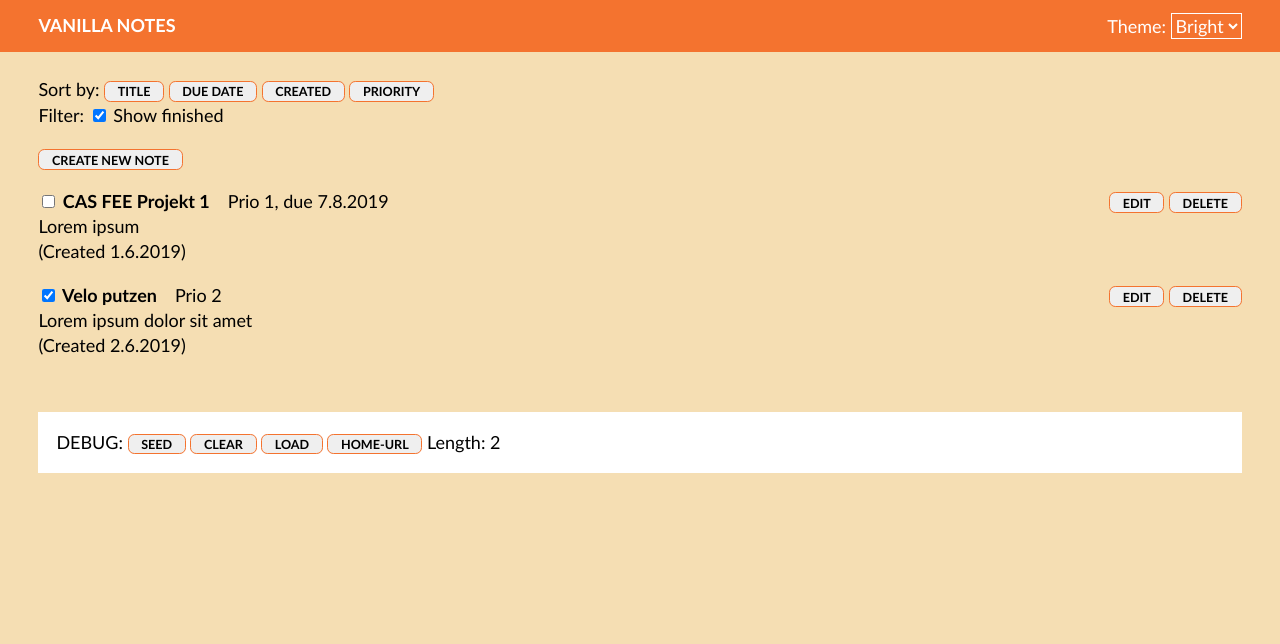
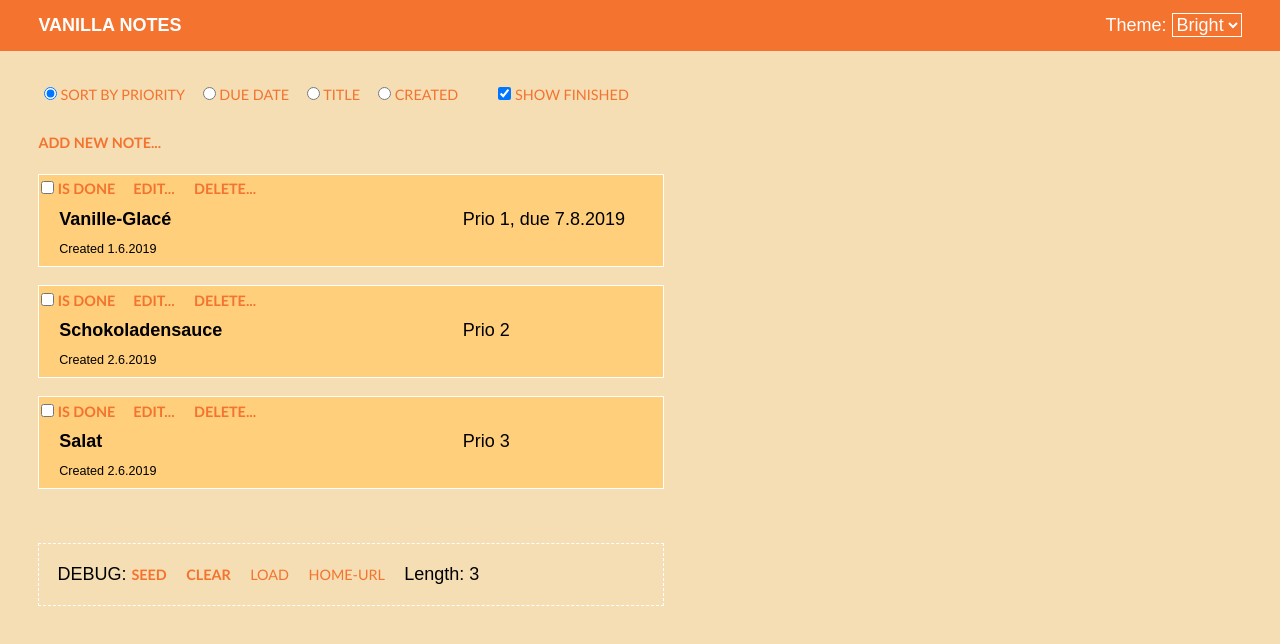
Before and after one commit to aalmir/cas-fee-project1, a plain HTML site: page index.html in a window 1280 px wide. Both pictures are taken after a click on the button "SEED". Drawn offline with nearby package versions, Linux system fonts and the light colour scheme.

Commit message:
consolidate appearance

```diff
--- a/app.css
+++ b/app.css
@@ -6,27 +6,40 @@ html {
   }
 
   body {
-    font-family: 'Gill Sans', 'Gill Sans MT', Calibri, 'Trebuchet MS', sans-serif;
     background-color: wheat;
+    font-family: Arial, Helvetica, sans-serif;
     padding: 0;
     margin: 0;
     font-size: 18px;
     line-height: 1.4;
 }
 
-button, select, input, textarea {
+select, input, textarea {
     font-family: inherit;
     font-size: inherit;
     color: inherit;
     border: 1px solid #f4732f;
 }
 
-button {
-    padding: 0.2em 1em 0.1em;
-    border-radius: 0.5em;
-    font-size: 0.7em;
+input[type=radio], input[type=checkbox] {
+    margin: 0em;
+}
+
+button, label.toggle-button {
+    background-color: inherit;
+    border: none;
+    font-family: 'Gill Sans', 'Gill Sans MT', Calibri, 'Trebuchet MS', sans-serif;
+    font-size: inherit;
+    color: #f4732f;
+    padding: 0;
+    margin-right: 1em;
+    font-size: 0.8em;
+    text-transform: uppercase;
+    cursor: pointer;
+}
+
+.action-button {
     font-weight: bold;
-    text-transform: uppercase;
 }
 
 
@@ -51,7 +64,19 @@ header.layout-header select {
 
 #content {
     padding: 2vw 3vw;
+    max-width: 39em;
 }
+
+/* List Controls */
+.list-controls {
+    display: flex;
+}
+
+.list-control {
+    flex-grow: 1;
+    padding: 0.3em;
+}
+
 
 /* List */
 
@@ -65,29 +90,42 @@ ul.notes-list  {
 }
 
 ul.notes-list > li {
+    border: 1px solid white;
     margin-bottom: 1em;
+    padding: 0.1em;
+    background-color: #ffcf7c;
+}
+
+ul.notes-list > li.finished-true {
+    background-color: inherit;
+}
+
+.note-content {
+    padding: 0.3em 1em;
 }
 
 .note-title-row {
     display: flex;
+    justify-content: space-between;
 }
 
 .note-title-row > h1  {
-    flex: 0 0 auto;
     font-size: 1em;
     margin: 0;
+    flex: 1 1 auto;
 }
 
 .note-title-row > .note-properties {
-    flex: 1 0 auto;
     padding-left: 1em;
+    flex: 0 1 11em;
 }
 
-#debug-buttons {
-    background-color:white;
-    margin-top: 3em;
-    padding: 1em;
+.created-date {
+    font-size: 0.7em;
+    padding-top: 0.7em;
 }
+
+
 
 /* Form */
 
@@ -112,7 +150,13 @@ ul.notes-list > li {
     width: 100%
 }
 
+/* Misc */
 
+#debug-buttons {
+    border:1px dashed white;
+    margin-top: 3em;
+    padding: 1em;
+}
 
 /* Theme */
 
@@ -121,7 +165,6 @@ body.black-theme {
     color: white;
 }
 
-body.black-theme button,
 body.black-theme select,
 body.black-theme input,
 body.black-theme textarea {
@@ -129,3 +172,11 @@ body.black-theme textarea {
     border-color: #000000;
     color: white;
 }
+
+body.black-theme ul.notes-list > li {
+    background-color: #473316;
+}
+
+body.black-theme ul.notes-list > li.finished-true {
+    background-color: inherit;
+}
--- a/controller.js
+++ b/controller.js
@@ -21,7 +21,7 @@ var Controller = (function () {
     const form = document.getElementById("notes-form");
 
     // View State (TODO: persist)
-    let sortOrder = "title";
+    let sortOrder = "priority";
     let showFinished = true;
     let theme = "white-theme";
 
@@ -42,8 +42,10 @@ var Controller = (function () {
         if (command) {
             switch (command) {
                 case 'delete': // TODO: magic string
-                    Model.delete(noteId)
-                    renderList();
+                    if(confirm("Do you really want to delete this note?")) {
+                        Model.delete(noteId)
+                        renderList();
+                    }
                     break;
                 case 'toggle-finished':
                     Model.toggleFinished(noteId)
@@ -60,8 +62,8 @@ var Controller = (function () {
                     const createFormModel = getDefaultFormModel();
                     renderForm(createFormModel);
                     break;
-                case 'reset':
-                    Model.reset();
+                case 'seed':
+                    Model.seed();
                     renderList();
                     break;
                 case 'clear':
@@ -189,11 +191,16 @@ var Controller = (function () {
     function init() {
         renderList();
 
-        // Wiring:
+        // Handlers:
+
         themeSelect.addEventListener("change", themeChangeHandler);
+
         sortButtons.addEventListener("click", sortClickHandler);
+        sortButtons.querySelectorAll(`[data-sort-order="${sortOrder}"]`)[0].checked = true;
+
         filterButtons.addEventListener("change", filterChangeHandler);
         filterButtons.querySelectorAll('[data-filter="showFinished"]')[0].checked = showFinished;
+
         listContainer.addEventListener("click", listClickHandler);
 
         form.addEventListener("click", formClickHandler);
--- a/index.html
+++ b/index.html
@@ -10,40 +10,45 @@
 
     <script id="notes-list-template" type="text/x-handlebars-template">
         <div>
-            <button type="button" data-command="create">Create new note</button>
+            <button type="button" class="action-button" data-command="create">Add new Note...</button>
         </div>
         <ul class="notes-list">
             {{#each this}}
-            <li>
+            <li class="finished-{{finished}}">
+                <div class="note-button-row">
+                    <label class="toggle-button action-button">
+                        <input type="checkbox" data-command="toggle-finished" data-note-id="{{id}}"
+                        title="Toggle finished" {{#if finished}}checked="checked"{{/if}}>
+                        Is Done
+                    </label>
+                    <button type="button" class="action-button" data-command="edit" data-note-id="{{id}}">Edit...</button>
+                    <button type="button" class="action-button" data-command="delete" data-note-id="{{id}}">Delete...</button>
+                </div>
+                <div class="note-content">
                     <div class="note-title-row">
                         <h1>
-                        <input type="checkbox" data-command="toggle-finished" data-note-id="{{id}}"
-                            title="Toggle finished" {{#if finished}}checked="checked"{{/if}}>
                             {{title}}
                         </h1>
                         <div class="note-properties">
                             Prio {{priority}}{{#if dueDate}}, due {{dateFormat dueDate}}{{/if}}
                         </div>
-                    <div class="note-buttons">
-                        <button type="button" data-command="edit" data-note-id="{{id}}">Edit</button>
-                        <button type="button" data-command="delete" data-note-id="{{id}}">Delete</button>
-                    </div>
                     </div>
                     <div>
                         {{description}}
                     </div>
-                <div>
-                    (Created {{dateFormat createdDate}})
+                    <div class="created-date">
+                        Created {{dateFormat createdDate}}
+                    </div>
                 </div>
             </li>
             {{/each}}
         </ul>
         <div id="debug-buttons">
             DEBUG:
-            <button type="button" data-command="reset">Seed</button>
-            <button type="button" data-command="clear">Clear</button>
-            <button type="button" data-command="load">Load</button>
-            <button type="button" data-command="home">Home-URL</button>
+            <button type="button" class="action-button" data-command="seed">Seed</button>
+            <button type="button" class="action-button" data-command="clear">Clear</button>
+            <button type="button" class="" data-command="load">Load</button>
+            <button type="button" class="" data-command="home">Home-URL</button>
             Length:
             {{length}}
         </div>
@@ -66,9 +71,15 @@
             <div class="form-row">
                 <div class="form-label">Prio</div>
                 <div class="form-value">
-                    <label><input type="radio" name="priority" value="1" {{checkedwhen priority '1'}} required>1</label>
-                    <label><input type="radio" name="priority" value="2" {{checkedwhen priority '2'}} required>2</label>
-                    <label><input type="radio" name="priority" value="3" {{checkedwhen priority '3'}} required>3</label>
+                    <label>
+                        <input type="radio" name="priority" value="1" {{checkedwhen priority '1'}} required> 1
+                    </label>
+                    <label>
+                        <input type="radio" name="priority" value="2" {{checkedwhen priority '2'}} required> 2
+                    </label>
+                    <label>
+                        <input type="radio" name="priority" value="3" {{checkedwhen priority '3'}} required> 3
+                    </label>
                 </div>
             </div>
             <div class="form-row">
@@ -80,8 +91,8 @@
             <div>
                 <input type="hidden" name="id" value="{{id}}" />
 
-                <button type="submit" data-command="save">Save</button>
-                <button type="button" data-command="cancel">Cancel</button>
+                <button type="submit" class="action-button" data-command="save">Save</button>
+                <button type="button" class="" data-command="cancel">Cancel</button>
             </div>
         </div>
     </script>
@@ -102,19 +113,27 @@
     </header>
 
     <div id="content">
-        <div id="sort-buttons">
-            Sort by:
-            <button data-sort-order="title">Title</button>
-            <button data-sort-order="dueDate">Due Date</button>
-            <button data-sort-order="createdDate">Created</button>
-            <button data-sort-order="priority">Priority</button>
+        <div class="list-controls">
+            <div class="list-control" id="sort-buttons">
+                <label class="toggle-button">
+                        <input type="radio" data-sort-order="priority" name="sort-order"> Sort by Priority
+                </label>
+                <label class="toggle-button">
+                        <input type="radio" data-sort-order="dueDate" name="sort-order"> Due Date
+                </label>
+                <label class="toggle-button">
+                    <input type="radio" data-sort-order="title" name="sort-order"> Title
+                </label>
+                <label class="toggle-button">
+                        <input type="radio" data-sort-order="createdDate" name="sort-order"> Created
+                </label>
             </div>
 
-        <div id="filter-buttons">
-            Filter:
-            <label>
+            <div class="list-control" id="filter-buttons">
+                <label class="toggle-button">
                         <input type="checkbox" data-filter="showFinished"> Show finished
                 </label>
+            </div>
         </div>
 
         <div id="list-container"></div>
--- a/model.js
+++ b/model.js
@@ -23,12 +23,12 @@ var Model = (function () {
         save();
     }
 
-    function reset() {
+    function seed() {
         notes = [
             {
                 "id": 1,
-                "title": "CAS FEE Projekt 1",
-                "description": "Lorem ipsum",
+                "title": "Vanille-Glacé",
+                "description": "",
                 "priority": 1,
                 "dueDate": new Date(2019, 7, 7),
                 "createdDate": new Date(2019, 5, 1),
@@ -36,13 +36,22 @@ var Model = (function () {
             },
             {
                 "id": 2,
-                "title": "Velo putzen",
-                "description": "Lorem ipsum dolor sit amet",
+                "title": "Schokoladensauce",
+                "description": "",
                 "priority": 2,
                 "dueDate": null,
                 "createdDate": new Date(2019, 5, 2),
-                "finished": true
+                "finished": false
             },
+            {
+                "id": 3,
+                "title": "Salat",
+                "description": "",
+                "priority": 3,
+                "dueDate": null,
+                "createdDate": new Date(2019, 5, 2),
+                "finished": false
+            }
         ];
         save();
     }
@@ -77,7 +86,7 @@ var Model = (function () {
     var notes = [];
     load();
     if(notes === null) {
-        notes = reset();
+        notes = seed();
     }
 
     /* Public API (revealing module pattern) */
@@ -130,8 +139,8 @@ var Model = (function () {
         clear: function() {
             clear();
         },
-        reset: function() {
-            reset();
+        seed: function() {
+            seed();
         },
         load: function() {
             load();
```
Lines whose indentation alone changed are shown as unchanged.
